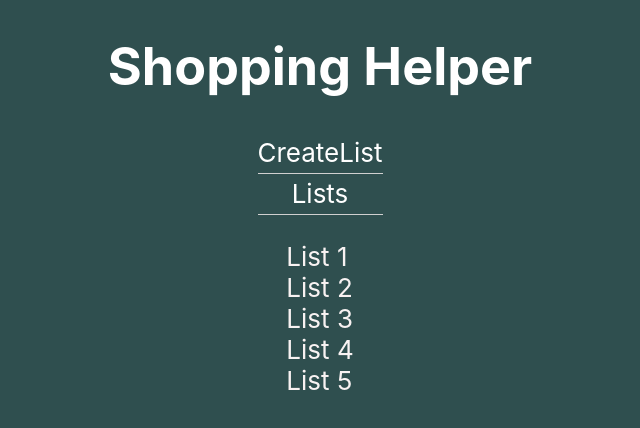
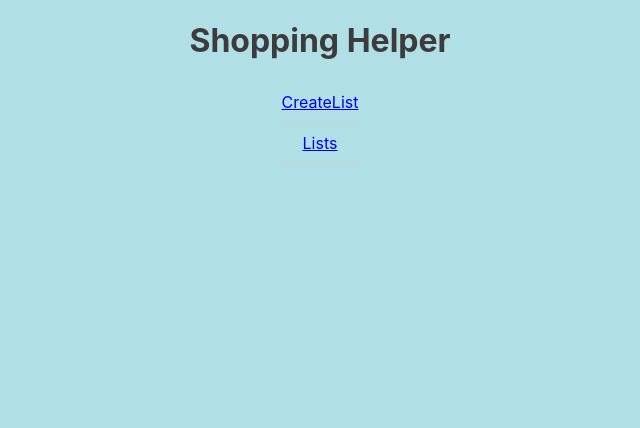
Before and after one commit to Matthiasexe/extend-test-Matt, a React (Create React App) app: page /lists in a window 1280 px wide. Shown: the top 428 px of the page, without its empty margins (320-960 px from the left). Built offline with nearby package versions, Linux system fonts and the light colour scheme.

Commit message:
new saves

```diff
--- a/src/App.css
+++ b/src/App.css
@@ -13,38 +13,45 @@
     animation: App-logo-spin infinite 20s linear;
   }
 }
+.background { /* for app background */
+  background-color: #B0E0E6 ;
+  align-items: center;
+  min-height: 100vh;
+  font-size:calc(10px +2vmin);
+  color:#3d3b3b;
+  display:flex;
+  flex-direction: column;
 
-.background { /* if class name is "App-Header" this will change how it looks*/
-  background-color:#2F4F4F;
-  min-height: 100vh;
-  display: flex;
-  flex-direction: column;
-  align-items: center;
-  font-size: calc(10px + 2vmin);
-  color: white;
 }
 
+.Final{
+
+  box-shadow: 0 0 0 0 3px #3d3b3b;
+  min-height:1vh;
+  border-radius: 5px;
+
+}
 .list { /* creates styling options for the list */
 
-  box-shadow: 0 0 0 3px #3d3b3b;
-  min-height: 1vh;
+  min-height: 5vh;
   border-radius: 5px;
   padding: 0px;
   cursor: pointer;
+  border-spacing: 5px;
+  border-collapse: separate;
 }
 .input{
   padding-bottom: 2px;
+  box-shadow:0 0 0 0 3px #3d3d3b;
+  border-radius:5px;
+
 }
-.menu a { /* controls how the links look */
-text-decoration: none;
+.menu { /* controls how the links look */
+
 display: block;
-color: #fff;
+color:#d0d0d0;
+
 }
-.menu2 a { /* controls how the links look */
-  text-decoration: none;
-  color: rgb(248, 242, 242);
-  display:block;
-  }
 
 .menu li{ /* for organizing the links */
   text-align: center;
@@ -52,13 +59,14 @@ color: #fff;
   height: 40px;
   border-bottom: 1px solid #d0d0d0;
   line-height: 40px;
-  width: 100%;;
-
+  width: 100%;
+  color: #3d3b3b;
 }
 
 .menu ul {
-  background-color: #2F4F4F; /* makes background of links same color as webpage */
+  background-color: #B0E0E6; /* makes background of links same color as webpage */
   margin:0;
+  color: #3d3b3b;
 }
 
 ul {
--- a/src/App.js
+++ b/src/App.js
@@ -1,23 +1,17 @@
 import './App.css'
-import React from 'react' // use state allows you to add react state function components. always use at the top of a  react function.
+import React, {useState} from 'react' // use state allows you to add react state function components. always use at the top of a  react function.
 import { Route, Link, Switch, Redirect, BrowserRouter as Router } from 'react-router-dom'
 
 import CreateList from './ShoppingList/CreateList' // reminds me of object oriented programming. where you split up functions in differnt code files and put them all together in one code file
 import Lists from './ShoppingList/Lists'
 
-const Gumdrop = [
-  'cookie',
-  'cake',
-  'pizza',
-  'eggs',
-]
-console.log(Gumdrop.map((arg) => { return arg.includes('a') }))
-
 function App () {
+  const [allLists, setallLists] = useState([])
   return (
     <Router> {/* keeps UI in sync with the URL */}
 
       <div className='background'>
+
         <h1>{'Shopping Helper'}</h1>
         <div className="menu"> {/* allows you to seperate the code and cistomize it according to class name */}
           <ul>{/* makes an unordered list */ }
@@ -28,8 +22,8 @@ function App () {
         </div>
         <div className="App-intro">
           <Switch> {/* makes path mathcing exclusive rather than inclusive. renders only the first route that matches the location */}
-            <Route exact path="/"component={CreateList}/> {/* Route sends the webpage to whatever option the user chooses */}
-            <Route path="/lists" component={Lists}/>
+            <Route exact path="/"component={CreateList}> <CreateList setallLists = {setallLists}/> </Route> {/* Route sends the webpage to whatever option the user chooses */}
+            <Route path="/lists" component={Lists}><Lists allLists = {allLists}/></Route>
             <Redirect to="/"/> {/* navigates to new component if non existent path is entered */}
           </Switch>
         </div>
--- a/src/ShoppingList/CreateList.js
+++ b/src/ShoppingList/CreateList.js
@@ -1,9 +1,16 @@
 import React, {useState} from 'react'
 
-function CreateList (props) {
+const CreateList = (props) => {
   const [list, setList] = useState([]) // list stores value. set list updates the list
   const [inputData, setInputData] = useState('')
+  const [listName, setlistName] = useState('')
+  const [Num, setNum] = useState('')
 
+  // const handleAddNumber = () => { // controls number box 9-13 as well as line 7
+  //   const newNum = [...list, {title: Num}]
+  //   setList([newNum])
+  //   setNum('')
+  // }
   const handleAddItem = () => {
     const newList = [...list, {title: inputData}]
     setList(newList)
@@ -11,14 +18,11 @@ function CreateList (props) {
     console.log(list)
   }
 
-  const [allLists, setallLists] = useState([])
-  const [listName, setlistName] = useState('')
   const handleAddList = () => {
-    const addList = [...allLists, {title: listName, value: list.map((item) => item.title)}]
-    setallLists(addList)
+    props.setallLists((addList) => ([...addList, {title: listName, value: list.map((item) => item.title)}]))
+    setList([])
     setlistName('')
   }
-
   const handleRemoveItem = (index) => { /* removes data once it is clicked. this is also props */
     const newList = []
     for (let i = 0; i < list.length; i++) {
@@ -34,6 +38,7 @@ function CreateList (props) {
     <div className='input'>
       {/* insert router here */}
       <input type='text' value={inputData} onChange={(event) => setInputData(event.target.value)}/>{/* stores values entered into text box. will not save values unless "onChange is used" */}
+      <input type='number' value={Num} onChange ={(event) => setNum(event.target.value)}/>
 
       <input type='button' value="Create Shopping Item" onClick={() => handleAddItem()}/> {/* creates the button. saves datadue to onClick */}
 
@@ -44,6 +49,7 @@ function CreateList (props) {
             <div key={list.items}>
 
               <p onClick={() => handleRemoveItem(index)}> {item.title} </p> {/* removes item from list whenever we click it */}
+
             </div>
 
           )
@@ -51,16 +57,10 @@ function CreateList (props) {
       </div>
 
       <input type='text' value = {listName} onChange={(event) => setlistName(event.target.value)}/>
-      <input type='button' value = "Create List Name" onClick = {() => handleAddList()}/>
-      <div className="list">
-        {allLists.map((item, pop) => {
-          return (
-            <p key={pop}> {item.title} {item.value} </p>
+      <button onClick = {() => handleAddList()}>
+        {'Save List'}
+      </button>
 
-          )
-        })}
-
-      </div>
     </div>
   )
 }
--- a/src/ShoppingList/List.js
+++ /dev/null
@@ -1,7 +0,0 @@
-import React from 'react'
-
-const List = ({match}) => (
-  <h3>{'Message with ID'} {match.params.id} </h3>
-)
-
-export default List
--- a/src/ShoppingList/Lists.js
+++ b/src/ShoppingList/Lists.js
@@ -1,24 +1,24 @@
 import React from 'react'
-import { Link, Route } from 'react-router-dom'
-import List from './List'
 
-/* Match covers if path ever changes */
-
-const Lists = ({ match }) => (
-  <div className="menu2">
-    <ul>
-      {
-        [...Array(5).keys()].map((n) => {
-          return <li key={n}>
-            <Link to={`${match.url}/${n + 1}`}>
-              {'List'} {n + 1}
-            </Link>
-          </li>
-        })
-      }
-    </ul>
-    <Route path={`${match.url}/:id(\\d+)`} component={List} />
-  </div>
-)
-
+function Lists (props) {
+  return (
+    <div className ='list' >
+      {(props.allLists).map((item, index) => {
+        return (
+          <div key = {index} >
+            <p> {item.title} </p>
+            <p> {(item.value).map((second, i) => {
+              return (
+                <div className='Final' key = {i}>
+                  <p>{second}</p>
+                </div>
+              )
+            })} </p>
+            <br></br>
+          </div>
+        )
+      })}
+    </div>
+  )
+}
 export default Lists
```
Also changed, not shown: src/ShoppingList/temp/List.js (added, +19 -0 lines), src/ShoppingList/temp/Lists.css (added, +7 -0 lines), src/ShoppingList/temp/Lists1.js (added, +25 -0 lines).
